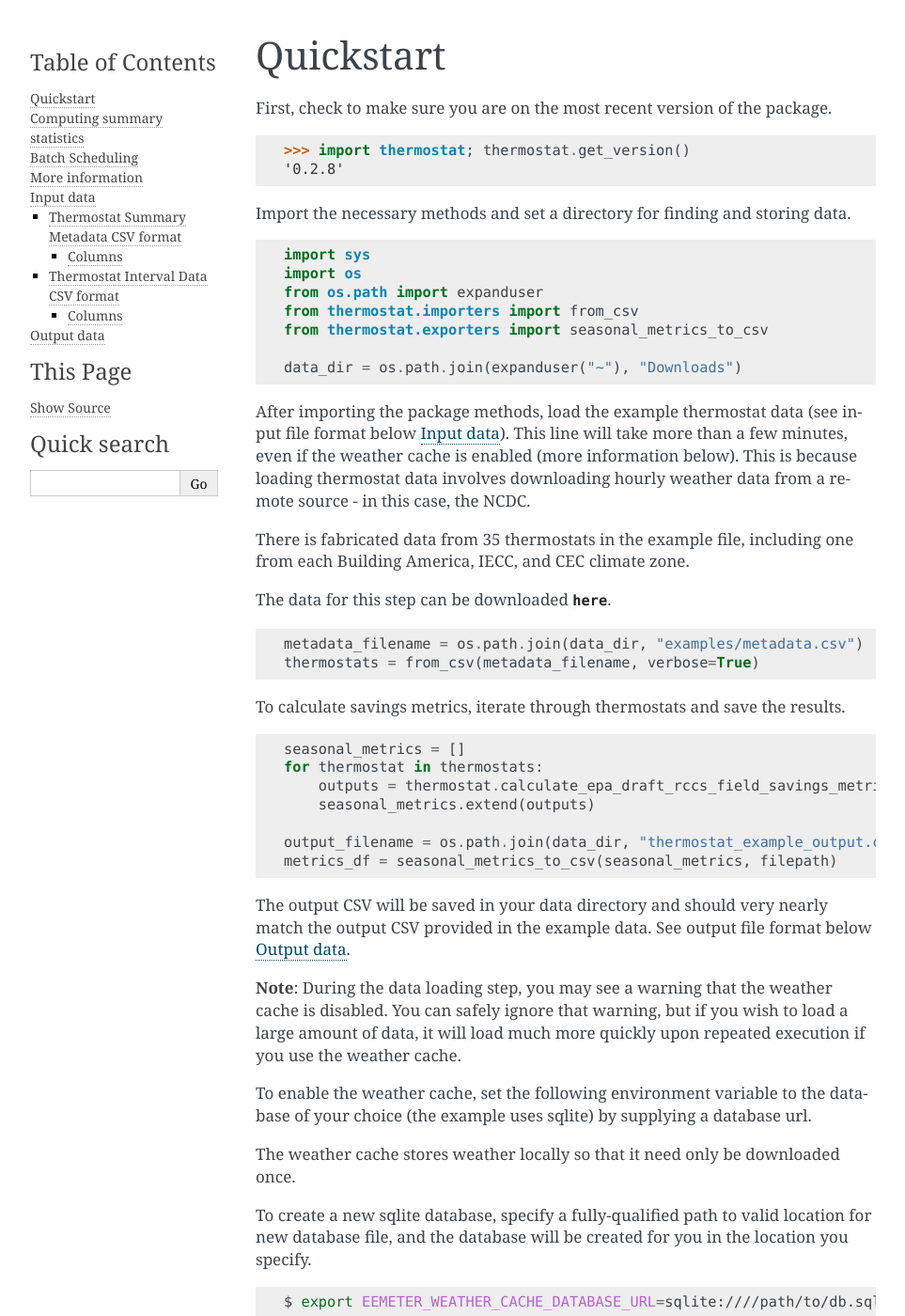
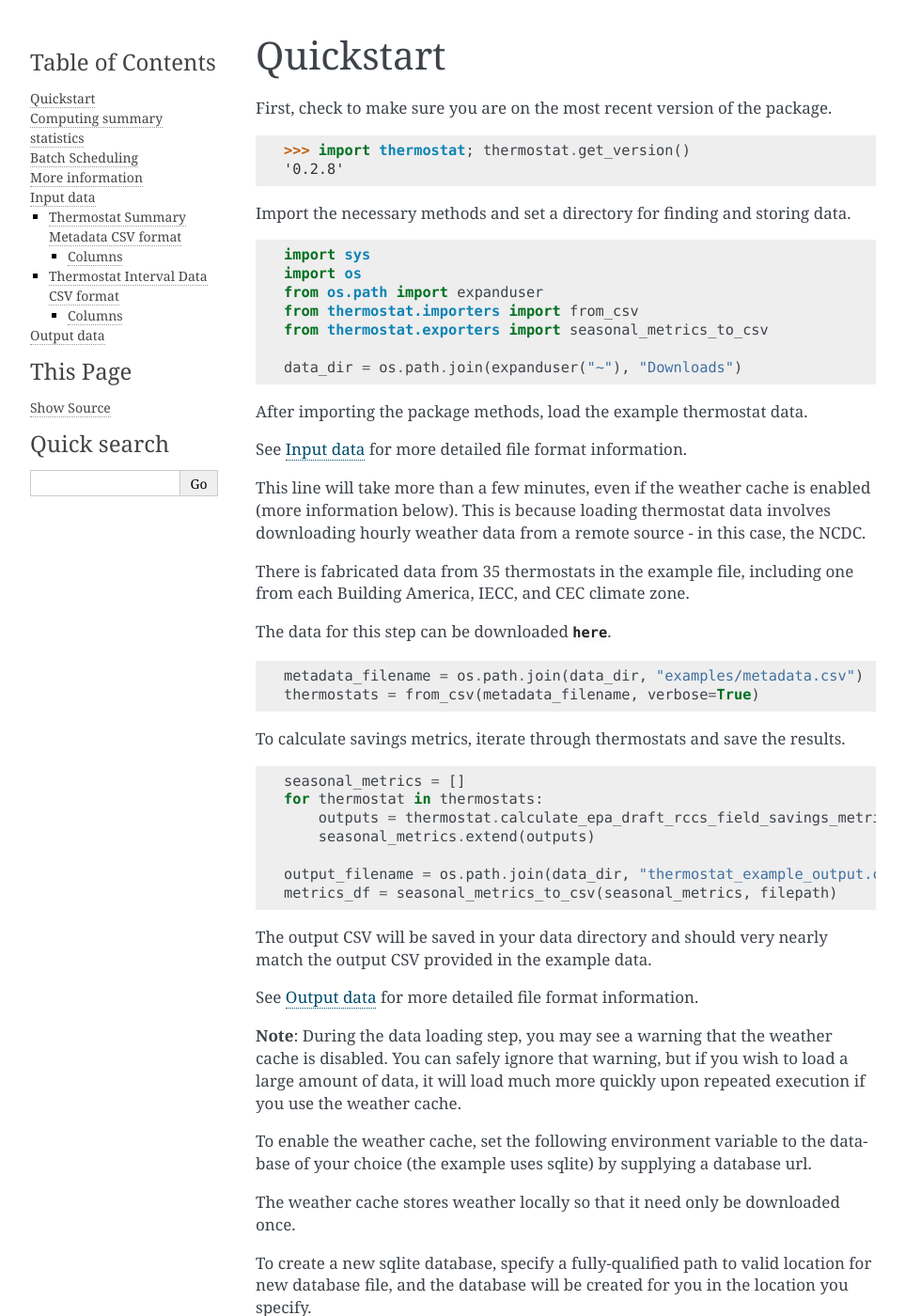
Before and after one commit to EPAENERGYSTAR/epathermostat, a Sphinx documentation site: the page built from docs/tutorial.rst, in a window 1280 px wide and 1400 px high. Shown: the whole window at 94% size, without its empty margins (148-1111 px from the left). Built offline with Sphinx 7.4.7, drawn with Linux system fonts in a browser that asks for light colours; some of the changed text lies outside the part shown.

Commit message:
Update docs

```diff
--- a/docs/tutorial.rst
+++ b/docs/tutorial.rst
@@ -20,8 +20,10 @@
 
     data_dir = os.path.join(expanduser("~"), "Downloads")
 
-After importing the package methods, load the example thermostat data
-(see input file format below :ref:`thermostat-input`).
+After importing the package methods, load the example thermostat data.
+
+See :ref:`thermostat-input` for more detailed file format information.
+
 This line will take more than a few minutes, even if the weather cache
 is enabled (more information below). This is because loading thermostat data
 involves downloading hourly weather data from a remote source - in this case,
@@ -50,8 +52,9 @@
     metrics_df = seasonal_metrics_to_csv(seasonal_metrics, filepath)
 
 The output CSV will be saved in your data directory and should very nearly
-match the output CSV provided in the example data. See output file format
-below :ref:`thermostat-output`.
+match the output CSV provided in the example data.
+
+See :ref:`thermostat-output` for more detailed file format information.
 
 **Note**: During the data loading step, you may see a warning that the weather
 cache is disabled. You can safely ignore that warning, but if you wish to load
```
Also changed, not shown: other parts of docs/tutorial.rst (+2 -1 lines).
